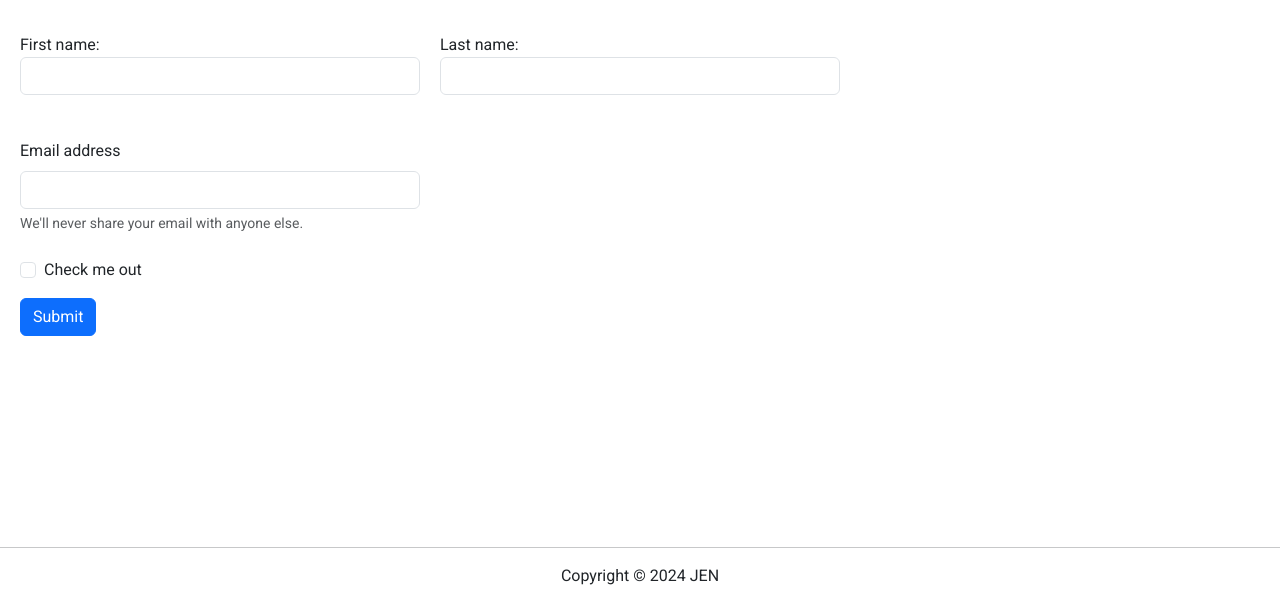
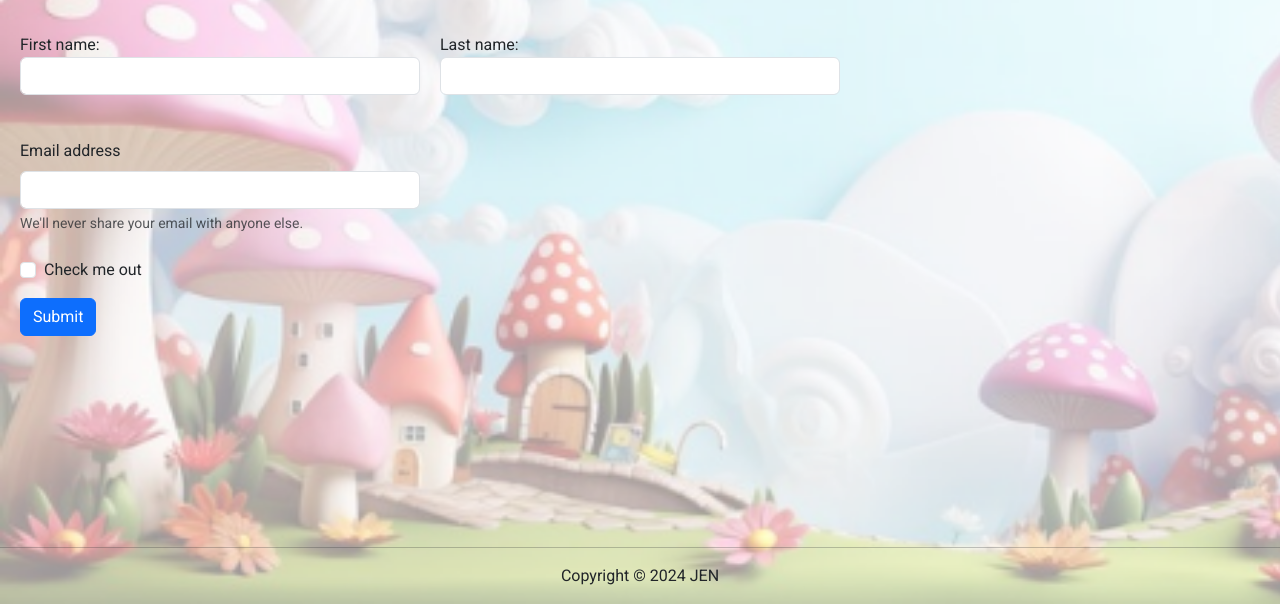
Before and after one commit to OOIWJ/My-assessment, a plain HTML site: page contactUs.html in a window 1280 px wide. Shown: the part 196-800 px from the top of the page. Drawn offline with nearby package versions, Linux system fonts and the light colour scheme; the site is published under a folder, as on GitHub Pages, so addresses that start at the root find nothing.

Commit message:
Image update

```diff
--- a/index.css
+++ b/index.css
@@ -21,8 +21,8 @@ footer{
 }
 
 .hero-image {
-    background-image: url("/images/transparency\ 4\ download\ \(1\).png");
-    /* background-image: url("/images/360_F_726322600_f7QH5nIbisqzi4ku1QQ4Qm2eiz8aRO13.jpg"); */
+    background-image: url("images/transparency\ 4\ download\ \(1\).png");
+    /* background-image: url("images/360_F_726322600_f7QH5nIbisqzi4ku1QQ4Qm2eiz8aRO13.jpg"); */
 
     background-repeat: no-repeat;
     background-attachment: fixed;
```
